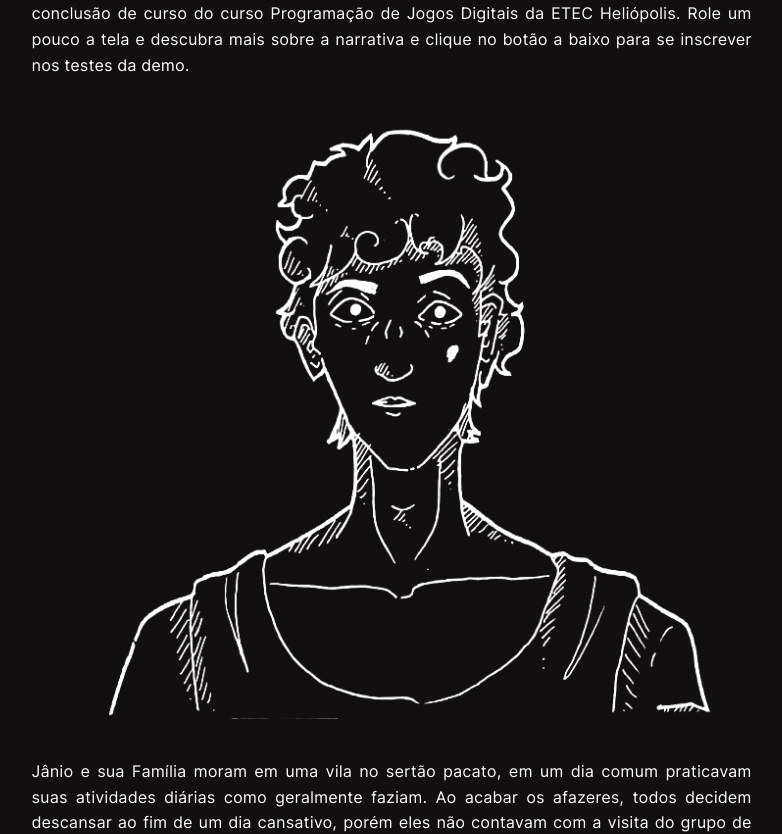
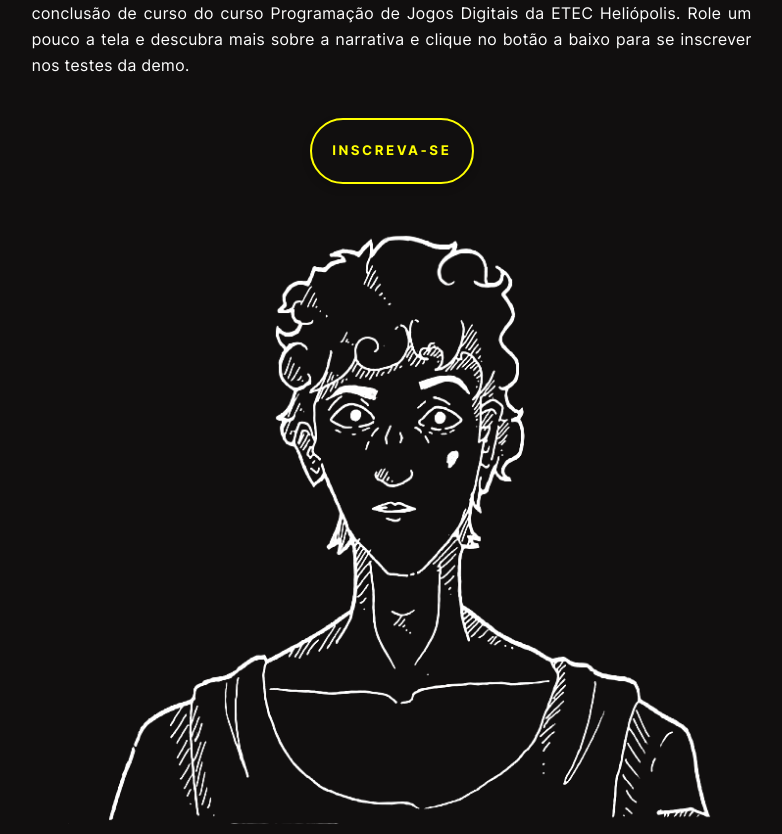
Before and after one commit to mtab-dev/fromhel-frontend, an Angular app: page /home in a window 1280 px wide. Shown: the part 1285-2119 px from the top of the page, without its empty margins (248-1030 px from the left). Built offline with nearby package versions, Linux system fonts and the light colour scheme.

Commit message:
chore: implementing of subscribe form

```diff
--- a/src/app/pages/home/home.component.html
+++ b/src/app/pages/home/home.component.html
@@ -1,3 +1,6 @@
+@if (this.showSubscribe) {
+  <app-subscribe [handleCancelSubscribe]="handleCancelSubscribe"/>
+}
 <div class="container" id="start">
   <div class="brand-container">
     <img src="/cordel.png" />
@@ -17,6 +20,9 @@
       </p>
     </section>
     <section class="section">
+      <app-button text="inscreva-se" variant="secondary" (click)="showSubscribe = !showSubscribe"/>
+    </section>
+    <section class="section">
       <img src="/janio.webp" id="janio" />
       <p>
         Jânio e sua Família moram em uma vila no sertão pacato, em um dia comum
--- a/src/app/pages/home/home.component.ts
+++ b/src/app/pages/home/home.component.ts
@@ -1,15 +1,32 @@
-import { Component } from '@angular/core';
-import { ButtonComponent } from '../../components/ui/button/button.component';
+import { Component, ChangeDetectorRef } from '@angular/core'
+import { ButtonComponent } from '../../components/ui/button/button.component'
+import { InputComponent } from '../../components/ui/input/input.component'
+import { SubscribeComponent } from '../../components/layout/subscribe/subscribe.component'
 
 @Component({
   selector: 'app-home',
   standalone: true,
-  imports: [ButtonComponent],
+  imports: [ButtonComponent, InputComponent, SubscribeComponent],
   templateUrl: './home.component.html',
-  styleUrl: './home.component.scss'
+  styleUrls: ['./home.component.scss']
 })
 export class HomeComponent {
+  showSubscribe: boolean = false
+
+  constructor(private cdr: ChangeDetectorRef) {
+    document.addEventListener('keydown', (e) => {
+      if (e.key.toLowerCase() !== 'escape') return
+      this.showSubscribe = false
+      this.cdr.detectChanges()
+    })
+  }
+
+  handleCancelSubscribe = () => {
+    this.showSubscribe = false
+    this.cdr.detectChanges()
+  }
+
   redirect(where: string): void {
-    location.href = where;
+    location.href = where
   }
 }
```
